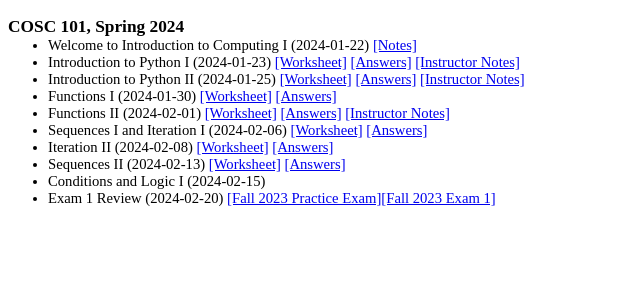
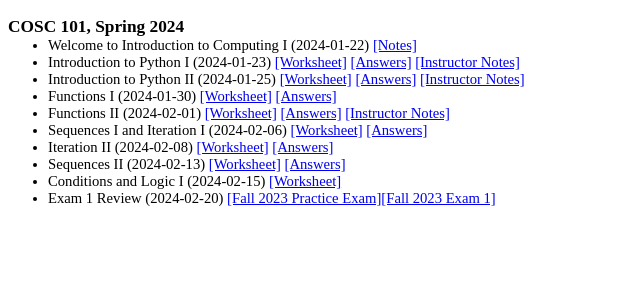
Before and after one commit to georgianahaldeman/cosc101, a Jekyll site: the page built from docs/notes/index.md, in a window 1280 px wide. Shown: the top 300 px of the page, without its empty margins (0-640 px from the left). Built offline with Jekyll 4.4.1, drawn with Linux system fonts in a browser that asks for light colours; our own code applies the rules of GitHub Pages for plain Markdown files.

Commit message:
2_13 worksheets

```diff
--- a/docs/notes/index.md
+++ b/docs/notes/index.md
@@ -16,7 +16,7 @@
 
 - Sequences II (2024-02-13) [[Worksheet]](./files/2_13.pdf) [[Answers]](./files/2_13_ans.pdf)
 
-- Conditions and Logic I (2024-02-15)
+- Conditions and Logic I (2024-02-15) [[Worksheet]](./files/2_15.pdf)
 
 - Exam 1 Review (2024-02-20) [[Fall 2023 Practice Exam]](./fall2023/9_26.pdf)[[Fall 2023 Exam 1]](./files/exam1_fall23.pdf)
 
```
Also changed, not shown: 1 other file.
